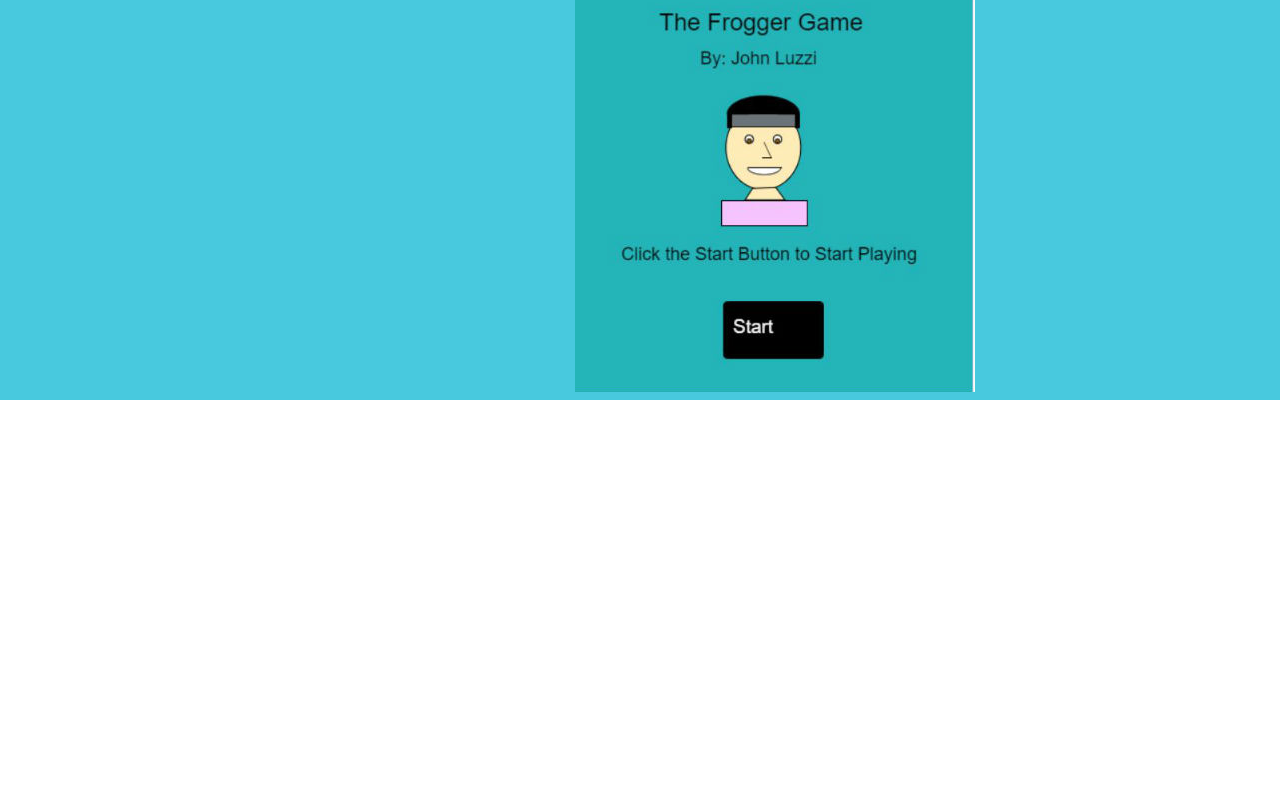
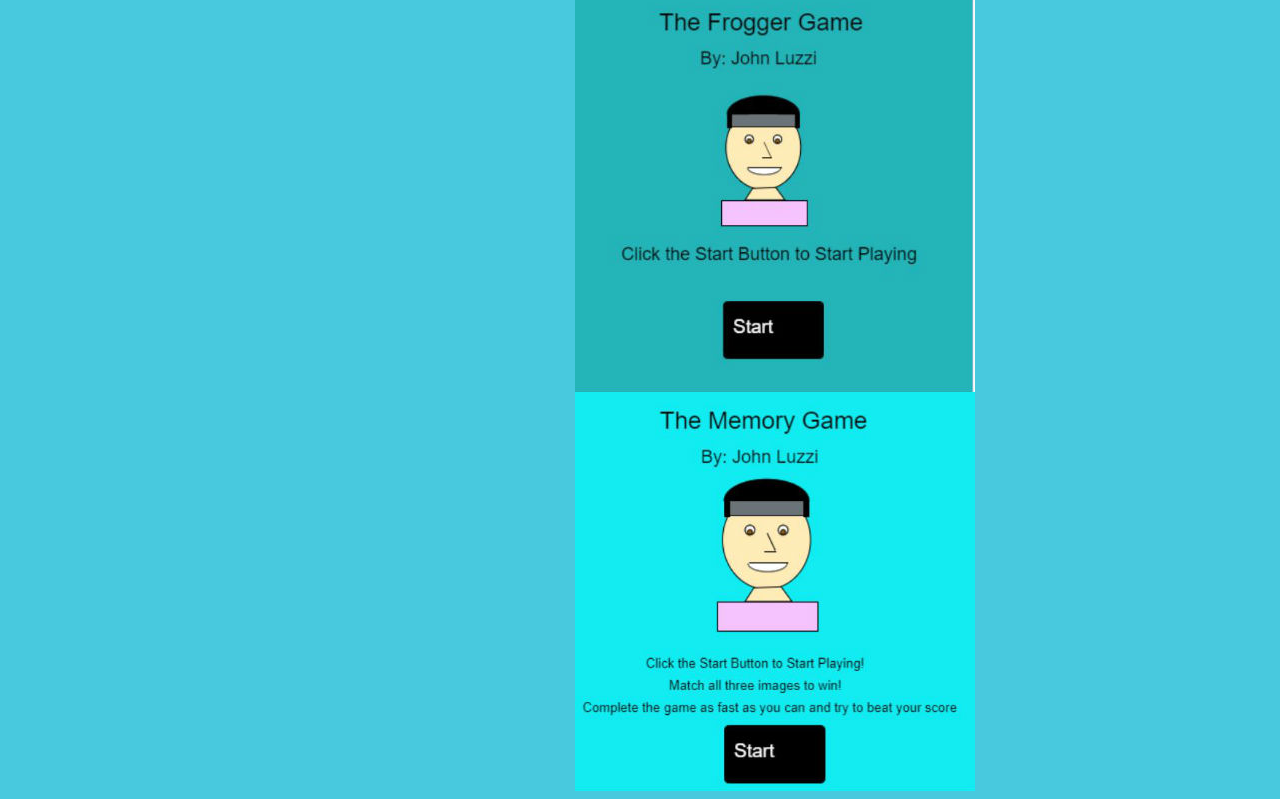
Before and after one commit to JLuzz21/JLuzz21.github.io, a plain HTML site: page javascripts.html in a window 1280 px wide. Shown: the part 4086-4885 px from the top of the page. Before the commit the page ends 4486 px from the top, so only its background shows below. Drawn offline with Linux system fonts and the light colour scheme; a script that the page names is missing.

Commit message:
Update javascripts.html

```diff
--- a/javascripts.html
+++ b/javascripts.html
@@ -46,6 +46,7 @@
      <a href ="https://www.khanacademy.org/computer-programming/spin-off-of-bitmoji-draw-function-resize/4792140464357376"><img src="object.JPG"></a>
      <a href = "https://www.khanacademy.org/computer-programming/luzzi_educationalapp/4911996253732864"><img src="EducApp.JPG"></a>
      <a href = "https://www.khanacademy.org/computer-programming/luzzi_frogger-04/5046161858592768"><img src ="frogger_img.JPG"></a>
+     <a href = "https://www.khanacademy.org/computer-programming/spin-off-of-memory-game-02/4586448560816128"><img src ="memGame.JPG"></a>
    </center>
   </body>
 </html>
```
